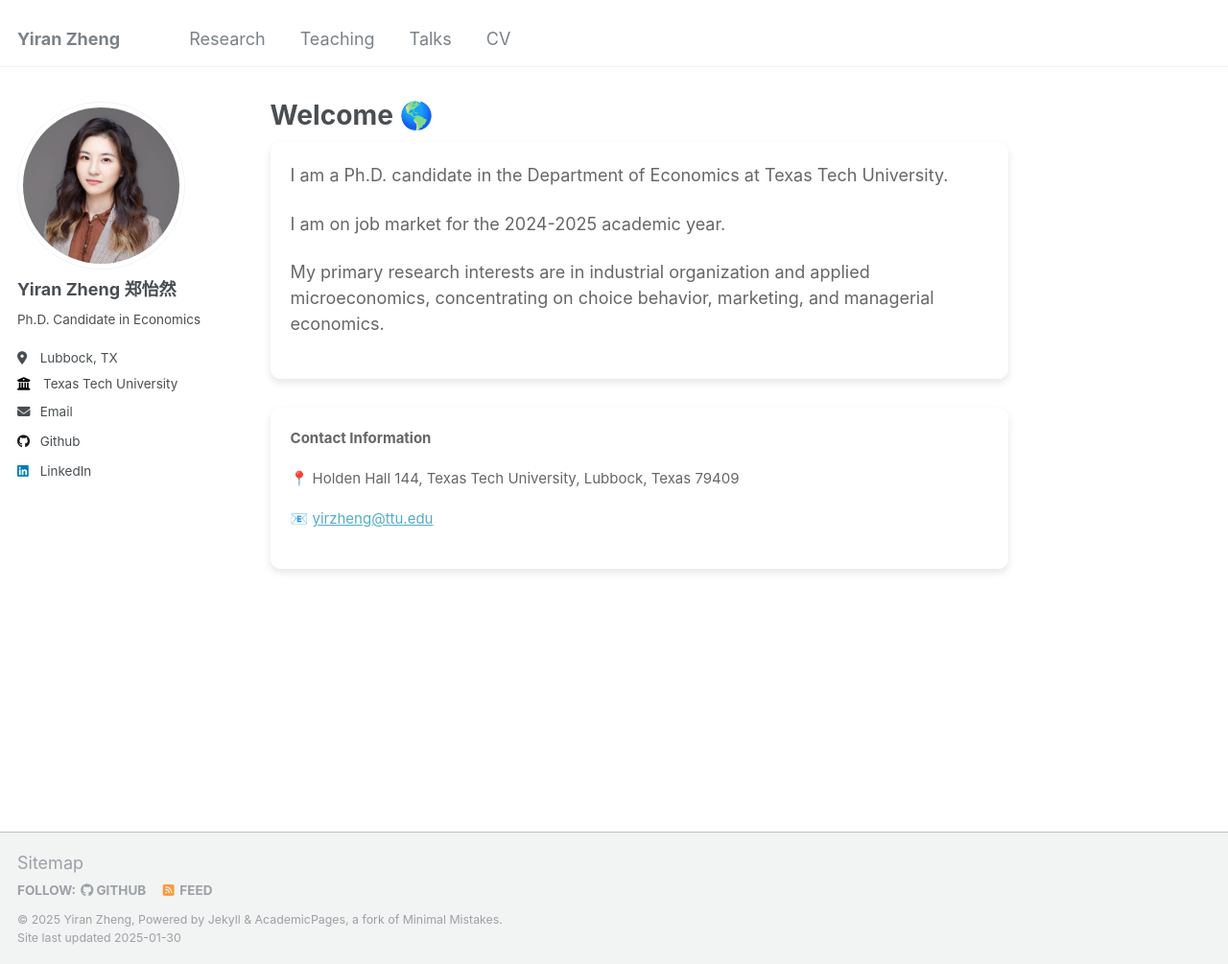
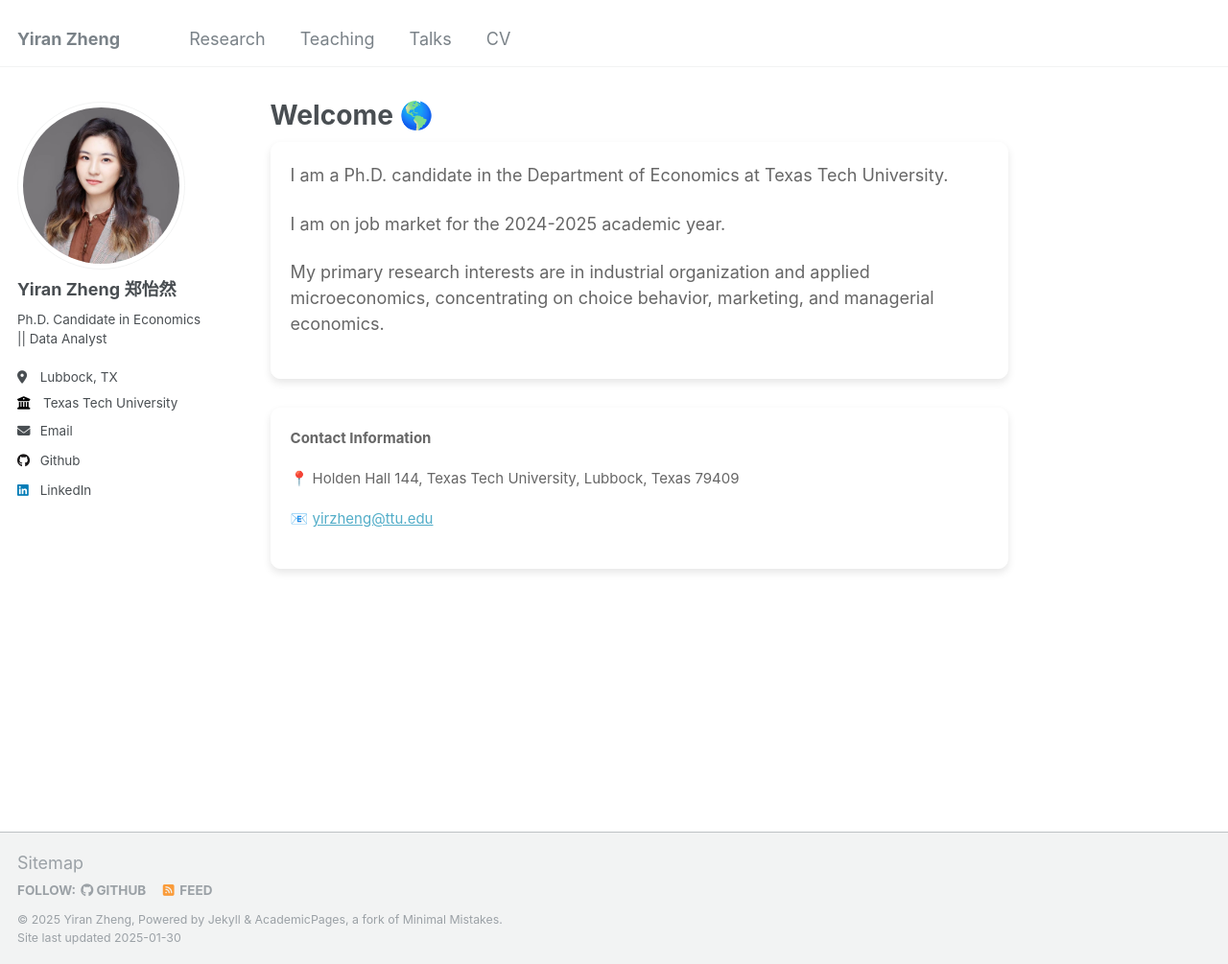
Before and after one commit to yiran-zheng/yiran-zheng.github.io, a Jekyll site: the page built from _pages/about.md, in a window 1280 px wide and 1005 px high. Shown: the whole window at 96% size. Built offline with Jekyll 4.4.1, drawn with Linux system fonts in a browser that asks for light colours.

Commit message:
Update _config.yml

```diff
--- a/_config.yml
+++ b/_config.yml
@@ -25,7 +25,7 @@ author:
   avatar           : "pic1.png"
   name             : "Yiran Zheng 郑怡然"
   pronouns         : # example: "she/her"
-  bio              : "Ph.D. Candidate in Economics"
+  bio              : "Ph.D. Candidate in Economics || Data Analyst"
   employer         : "Texas Tech University"
   location         : "Lubbock, TX"
   uri              : # URL
```
